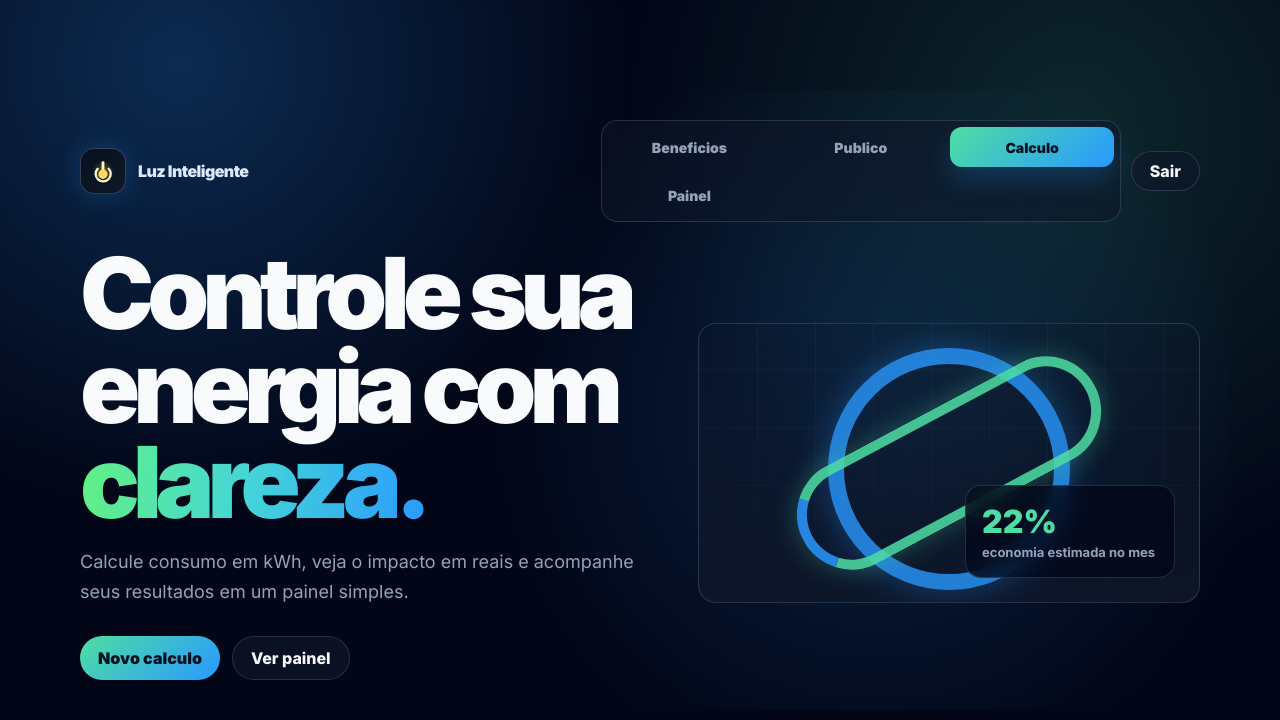
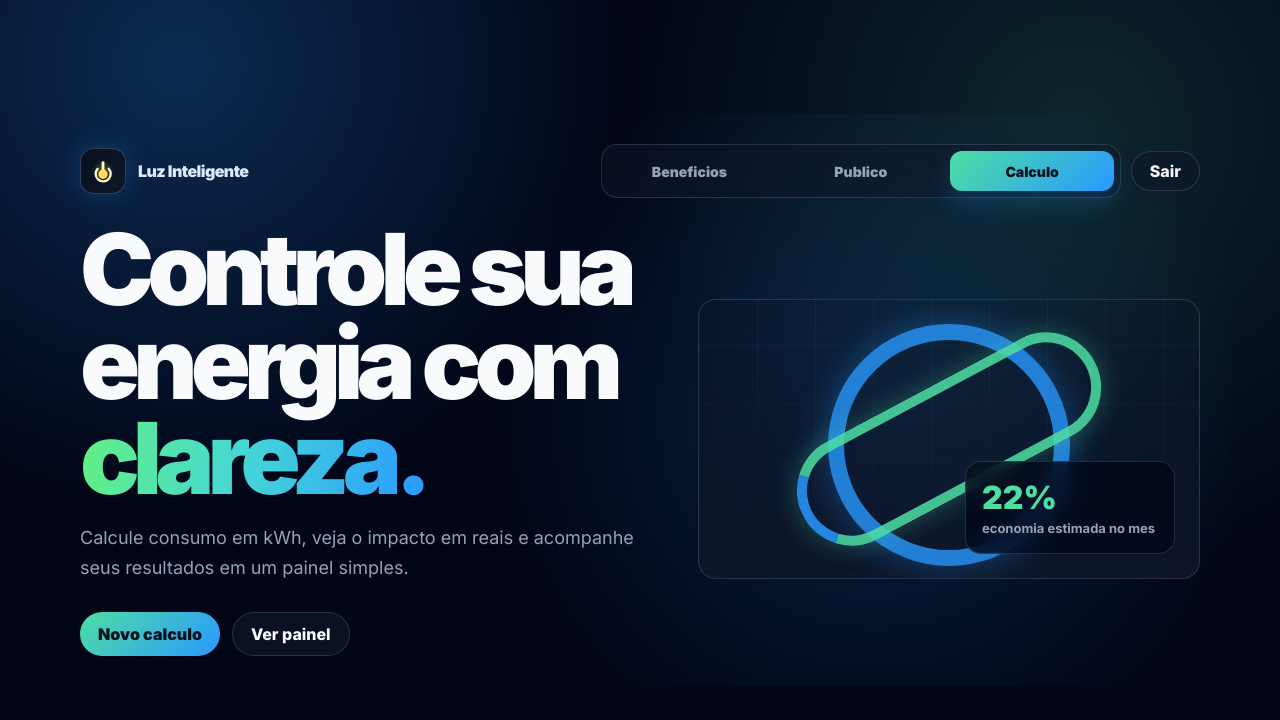
Before and after one commit to cristiano0202/projeto-02, a plain HTML site: page html/index.html in a window 1280 px wide. Drawn offline with Linux system fonts and the light colour scheme.

Commit message:
Remove 'Painel' tab from navigation

```diff
--- a/html/index.html
+++ b/html/index.html
@@ -28,7 +28,6 @@
                 <a class="tab" href="#beneficios">Beneficios</a>
                 <a class="tab" href="#publico">Publico</a>
                 <a class="tab is-active" href="calculadora.html">Calculo</a>
-                <a class="tab" href="dashboard.html">Painel</a>
               </div>
               <a class="ghost" href="login.html">Sair</a>
             </div>
```
